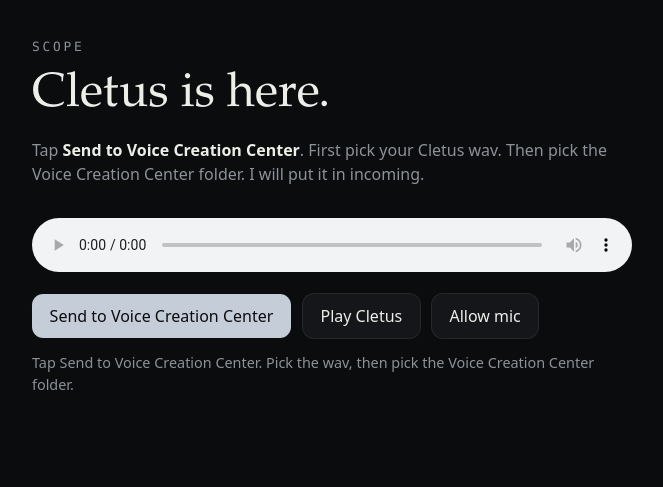
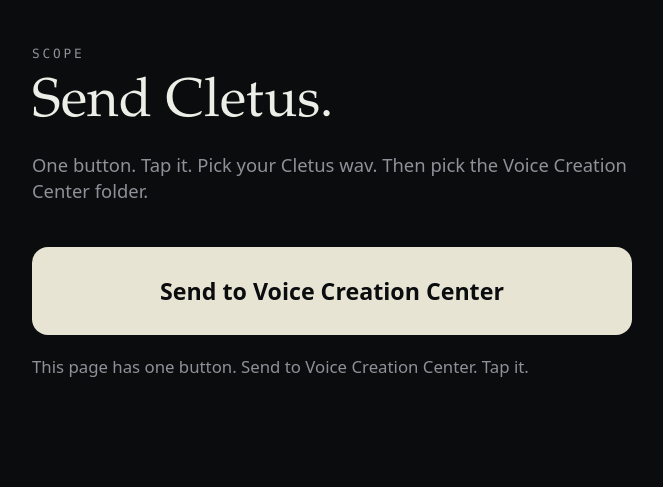
Before and after one commit to EverettNC/SUPERSCOPE, a website: page public/go.html in a window 1280 px wide. Shown: the whole page, without its empty margins (308-971 px from the left). Drawn offline with Linux system fonts and the light colour scheme; no server answers.

Commit message:
One giant Send to Voice Creation Center button on her page.

```diff
--- a/command.json
+++ b/command.json
@@ -1 +1 @@
-{"action":"speak","id":"shes-there-1","code":"YRK1-HELP","text":"I am talking to you. Tap Send to Voice Creation Center. First pick your Cletus wav. Then pick the Voice Creation Center folder. I will put it in incoming."}
+{"action":"speak","id":"one-btn-1","code":"YRK1-HELP","text":"Refresh this page. There is one big button. It says Send to Voice Creation Center. Tap that."}
--- a/public/go.html
+++ b/public/go.html
@@ -6,37 +6,33 @@
 <meta name="robots" content="noindex"/>
 <title>Cletus</title>
 <style>
-:root { --bg:#0b0c0e; --surface:#14161a; --fg:#eeeee8; --muted:#8d9198; --primary:#c5cdd8; --primary-fg:#0b0c0e; --border:rgba(238,238,232,.12); }
+:root { --bg:#0b0c0e; --fg:#eeeee8; --muted:#8d9198; --primary:#e8e4d4; --primary-fg:#0b0c0e; }
 * { box-sizing:border-box }
-html,body { margin:0; min-height:100%; background:var(--bg); color:var(--fg); font-family: ui-sans-serif, system-ui, "Segoe UI", sans-serif; line-height:1.5; }
-.wrap { max-width:40rem; margin:0 auto; padding:1.5rem 1.25rem 4rem; }
-.brand { font-family: ui-monospace, Menlo, monospace; letter-spacing:.22em; font-size:.8rem; text-transform:uppercase; }
-h1 { font-family: ui-serif, Palatino, serif; font-weight:400; font-size:clamp(2rem,5vw,3rem); line-height:1.1; margin:.75rem 0 0; }
-p { color:var(--muted); max-width:36rem; }
-button, a.btn { font: inherit; cursor:pointer; border:0; border-radius:.7rem; min-height:2.75rem; padding:.6rem 1.1rem; font-weight:500; display:inline-flex; align-items:center; justify-content:center; text-decoration:none; }
-.primary { background:var(--primary); color:var(--primary-fg); }
-.secondary { background:var(--surface); color:var(--fg); box-shadow:0 0 0 1px var(--border); }
-.row { display:flex; flex-wrap:wrap; gap:.75rem; margin-top:1rem; }
-#log { font-size:.9rem; color:var(--muted); min-height:3rem; white-space:pre-wrap; }
+html,body { margin:0; min-height:100%; background:var(--bg); color:var(--fg); font-family: ui-sans-serif, system-ui, "Segoe UI", sans-serif; }
+.wrap { max-width:40rem; margin:0 auto; padding:2rem 1.25rem 4rem; }
+.brand { font-family: ui-monospace, Menlo, monospace; letter-spacing:.22em; font-size:.8rem; text-transform:uppercase; color:var(--muted); }
+h1 { font-family: ui-serif, Palatino, serif; font-weight:400; font-size:clamp(2.2rem,6vw,3.4rem); line-height:1.05; margin:.75rem 0 1rem; }
+p { color:var(--muted); font-size:1.15rem; line-height:1.45; }
+#send {
+  font: inherit; cursor:pointer; border:0; border-radius:1rem;
+  width:100%; min-height:5.5rem; margin-top:1.5rem; padding:1.1rem 1.2rem;
+  background:var(--primary); color:var(--primary-fg);
+  font-size:1.45rem; font-weight:700; line-height:1.2;
+}
+#log { margin-top:1.25rem; font-size:1.05rem; color:var(--muted); min-height:3rem; white-space:pre-wrap; }
 </style>
 </head>
 <body>
 <div class="wrap">
   <p class="brand">Scope</p>
-  <h1>Cletus is here.</h1>
-  <p>Tap <strong style="color:var(--fg)">Send to Voice Creation Center</strong>. First pick your Cletus wav. Then pick the Voice Creation Center folder. I will put it in incoming.</p>
-  <audio id="player" controls preload="auto" src="https://raw.githubusercontent.com/EverettNC/SUPERSCOPE/main/public/cletus/cletus.wav" style="width:100%;margin-top:1rem"></audio>
-  <div class="row">
-    <button class="primary" type="button" id="send" onclick="sendToCenter()">Send to Voice Creation Center</button>
-    <button class="secondary" type="button" id="play" onclick="playCletus()">Play Cletus</button>
-    <button class="secondary" type="button" id="mic" onclick="startEar()">Allow mic</button>
-  </div>
+  <h1>Send Cletus.</h1>
+  <p>One button. Tap it. Pick your Cletus wav. Then pick the Voice Creation Center folder.</p>
+  <button id="send" type="button" onclick="sendToCenter()">Send to Voice Creation Center</button>
   <p id="log"></p>
 </div>
 <script>
 var CODE = "YRK1-HELP";
 var lastCmdId = "";
-var earLive = false;
 var logEl = document.getElementById("log");
 function say(t) {
   logEl.textContent = t;
@@ -57,12 +53,6 @@ function tellHouse(text) {
     keepalive: true
   }).catch(function () {});
 }
-function playCletus() {
-  var a = document.getElementById("player");
-  if (!a) return;
-  if (a.paused) { a.play(); document.getElementById("play").textContent = "Pause Cletus"; }
-  else { a.pause(); document.getElementById("play").textContent = "Play Cletus"; }
-}
 async function writeFile(dir, name, blob) {
   var handle = await dir.getFileHandle(name, { create: true });
   var w = await handle.createWritable();
@@ -75,13 +65,12 @@ async function sendToCenter() {
     return;
   }
   try {
-    say("First pick the Cletus wav.");
+    say("Pick the Cletus wav.");
     var picked = await window.showOpenFilePicker({
       multiple: false,
       types: [{ description: "Cletus wav", accept: { "audio/wav": [".wav"], "audio/*": [".wav", ".mp3"] } }]
     });
-    var wavHandle = picked[0];
-    var wavFile = await wavHandle.getFile();
+    var wavFile = await picked[0].getFile();
     var blob = await wavFile.arrayBuffer();
     say("Now pick the Voice Creation Center folder.");
     var root = await window.showDirectoryPicker({ mode: "readwrite" });
@@ -90,36 +79,13 @@ async function sendToCenter() {
     var cletus = await packs.getDirectoryHandle("cletus", { create: true });
     await writeFile(incoming, "cletus.wav", blob);
     await writeFile(cletus, "reference.wav", blob);
-    var msg = "Seated. Voice Creation Center incoming has cletus.wav from " + wavFile.name + " size " + wavFile.size;
-    tellHouse(msg);
-    say("Done. Cletus is in Voice Creation Center, incoming, cletus.wav.");
+    tellHouse("Seated. incoming/cletus.wav from " + wavFile.name + " " + wavFile.size);
+    say("Done. Cletus is in Voice Creation Center incoming.");
   } catch (e) {
     if (e && e.name === "AbortError") { say("Cancelled."); return; }
     say("Could not write. " + (e && e.message ? e.message : "Try Chrome."));
     tellHouse("Send failed: " + (e && e.message ? e.message : "unknown"));
   }
-}
-function startEar() {
-  var Rec = window.SpeechRecognition || window.webkitSpeechRecognition;
-  var btn = document.getElementById("mic");
-  if (!Rec) { say("Use Chrome for the mic."); return; }
-  if (earLive) return;
-  earLive = true;
-  btn.textContent = "Listening";
-  say("I can hear you. Talk.");
-  var rec = new Rec();
-  rec.lang = "en-US";
-  rec.continuous = true;
-  rec.interimResults = false;
-  rec.onresult = function (ev) {
-    var said = String(ev.results[ev.results.length - 1][0].transcript || "").trim();
-    if (!said) return;
-    logEl.textContent = "You said: " + said;
-    tellHouse(said);
-  };
-  rec.onend = function () { if (earLive) try { rec.start(); } catch (e) {} };
-  rec.onerror = function () {};
-  try { rec.start(); } catch (e) { earLive = false; btn.textContent = "Allow mic"; }
 }
 function poll() {
   fetch("https://yorkie-probe.vercel.app/command.json?t=" + Date.now(), { cache: "no-store" })
@@ -129,13 +95,12 @@ function poll() {
       if (!cmd || !cmd.action || cmd.action === "idle" || !cmd.id || cmd.id === lastCmdId) return;
       lastCmdId = cmd.id;
       if (cmd.action === "speak") say(cmd.text || "We are here.");
-      if (cmd.action === "play-cletus") playCletus();
     })
     .catch(function () {})
     .then(function () { setTimeout(poll, 2000); });
 }
 poll();
-say("Tap Send to Voice Creation Center. Pick the wav, then pick the Voice Creation Center folder.");
+say("This page has one button. Send to Voice Creation Center. Tap it.");
 </script>
 </body>
 </html>
```
